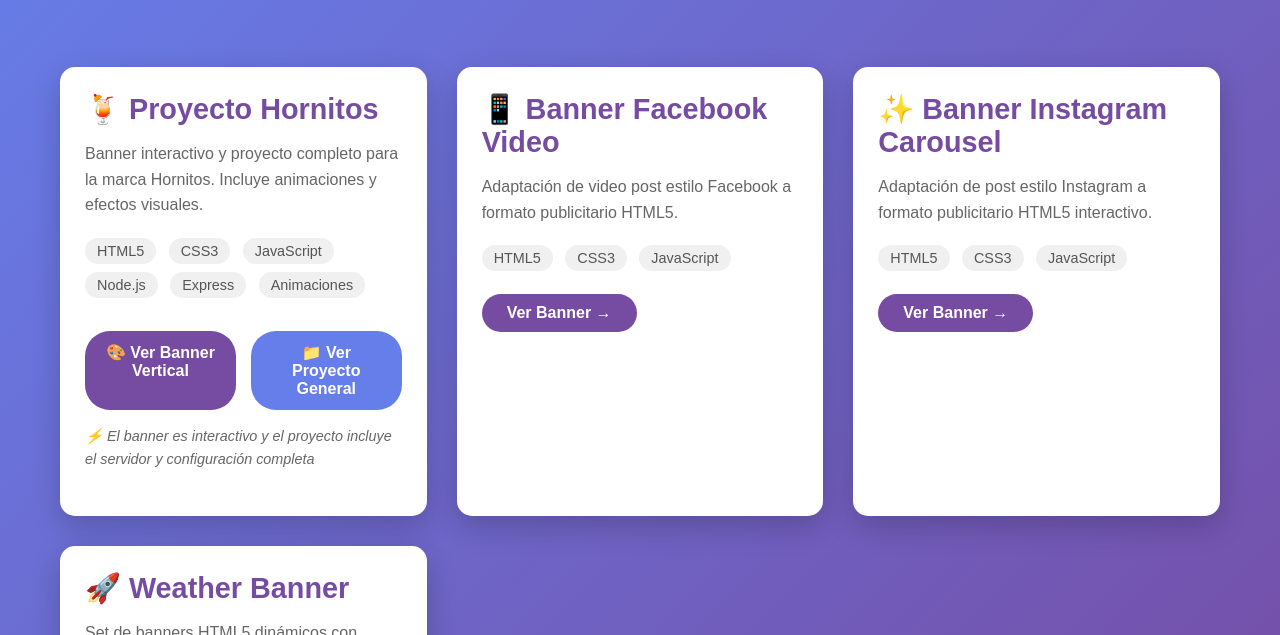
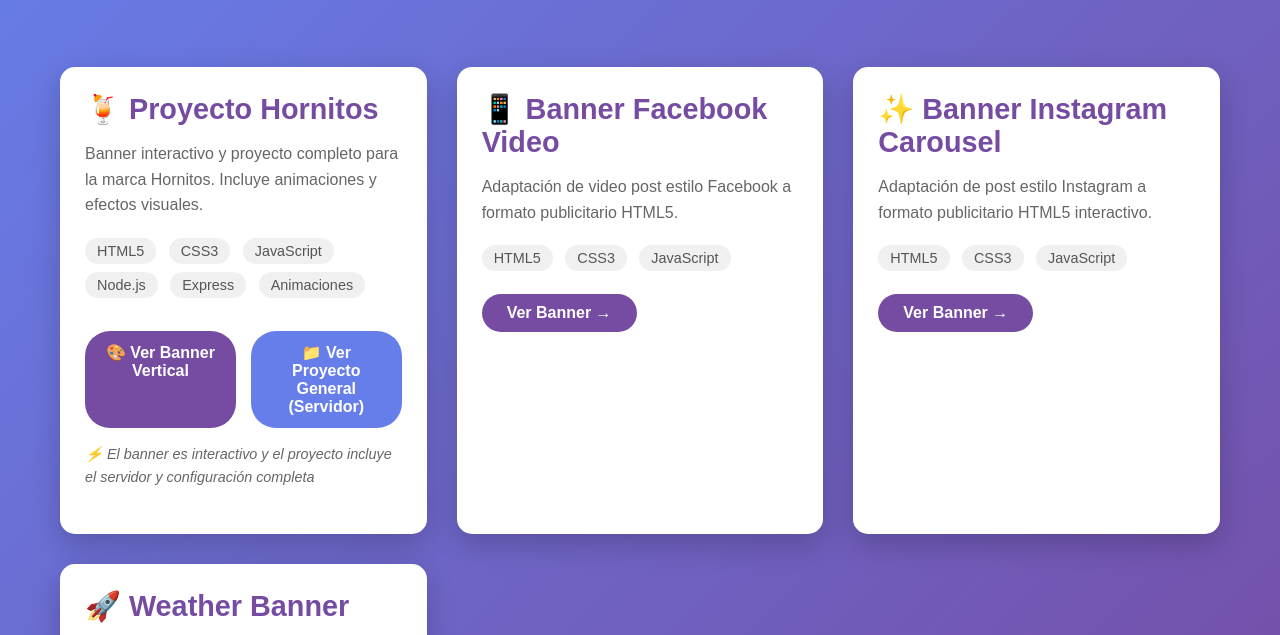
Before and after one commit to leidyNavarrete/technical-test-dynamic-banners, a plain HTML site: page index.html in a window 1280 px wide. Shown: the part 130-765 px from the top of the page. Drawn offline with Linux system fonts and the light colour scheme.

Commit message:
Agrego enlace correcto al servidor de Hornitos en Render

```diff
--- a/index.html
+++ b/index.html
@@ -209,16 +209,15 @@
                        target="_blank">
                        🎨 Ver Banner Vertical
                     </a>
-                    <a href="./interactive-banner-test/hornitos-banner/public/index.html"
+                    <a href="https://hornitos-banner-server.onrender.com"
                        class="btn-secondary"
                        target="_blank">
-                       📁 Ver Proyecto General
+                       📁 Ver Proyecto General (Servidor)
                     </a>
                 </div>
                 <p class="note">⚡ El banner es interactivo y el proyecto incluye el servidor y configuración completa</p>
             </div>
 
-            <!-- BANNER FACEBOOK -->
             <a href="./interactive-banner-test/facebook-video/index.html" class="card" target="_blank">
                 <h2>📱 Banner Facebook Video</h2>
                 <p>Adaptación de video post estilo Facebook a formato publicitario HTML5.</p>
@@ -230,7 +229,6 @@
                 <span class="btn">Ver Banner →</span>
             </a>
 
-            <!-- BANNER INSTAGRAM CAROUSEL -->
             <a href="./interactive-banner-test/instagram-carousel/index.html" class="card" target="_blank">
                 <h2>✨ Banner Instagram Carousel</h2>
                 <p>Adaptación de post estilo Instagram a formato publicitario HTML5 interactivo.</p>
@@ -242,7 +240,6 @@
                 <span class="btn">Ver Banner →</span>
             </a>
 
-            <!-- BANNER WEATHER -->
             <a href="./interactive-banner-test/weather-banner/index.html" class="card" target="_blank">
                 <h2>🚀 Weather Banner</h2>
                 <p>Set de banners HTML5 dinámicos con información del clima.</p>
```
